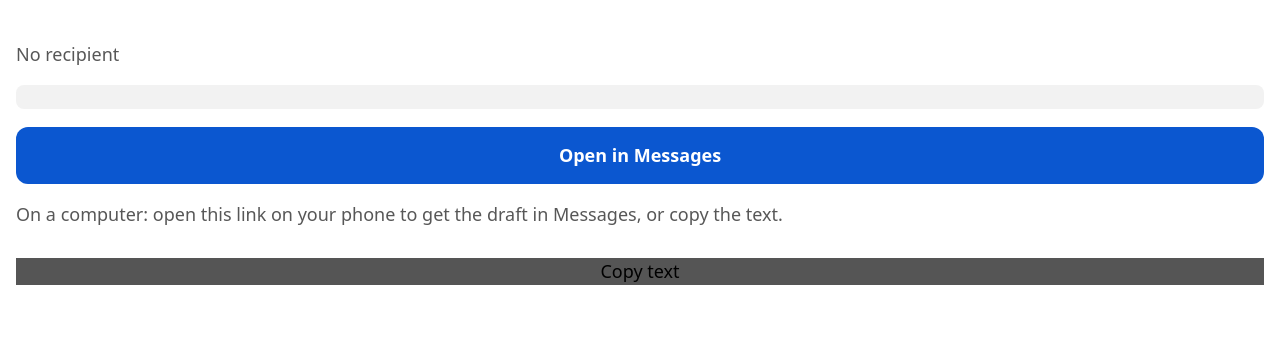
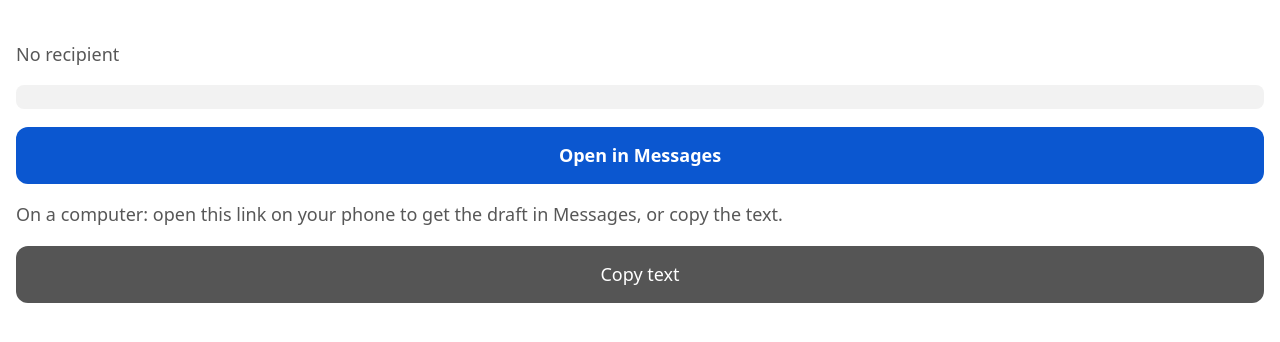
Before and after one commit to rmorison/sms-draft, a plain HTML site: page index.html in a window 1280 px wide. Drawn offline with Linux system fonts and the light colour scheme.

Commit message:
Style the copy button like the open button
Co-Authored-By: Claude Opus 5.5 (1M context) <noreply@anthropic.com>

```diff
--- a/index.html
+++ b/index.html
@@ -8,7 +8,7 @@
 <style>
   body { font: 18px/1.4 system-ui, sans-serif; margin: 0; padding: 24px 16px; background: #fff; color: #111; }
   @media (prefers-color-scheme: dark) { body { background: #111; color: #eee; } pre { background: #222; } }
-  a.btn { display: block; text-align: center; padding: 16px; border-radius: 12px; background: #0b57d0; color: #fff; text-decoration: none; font-weight: 600; }
+  .btn { display: block; text-align: center; padding: 16px; border-radius: 12px; background: #0b57d0; color: #fff; text-decoration: none; font-weight: 600; }
   pre { white-space: pre-wrap; background: #f2f2f2; padding: 12px; border-radius: 8px; }
   .to, .note { opacity: .7; }
   button.btn { width: 100%; margin-top: 12px; border: 0; font: inherit; cursor: pointer; }
```
